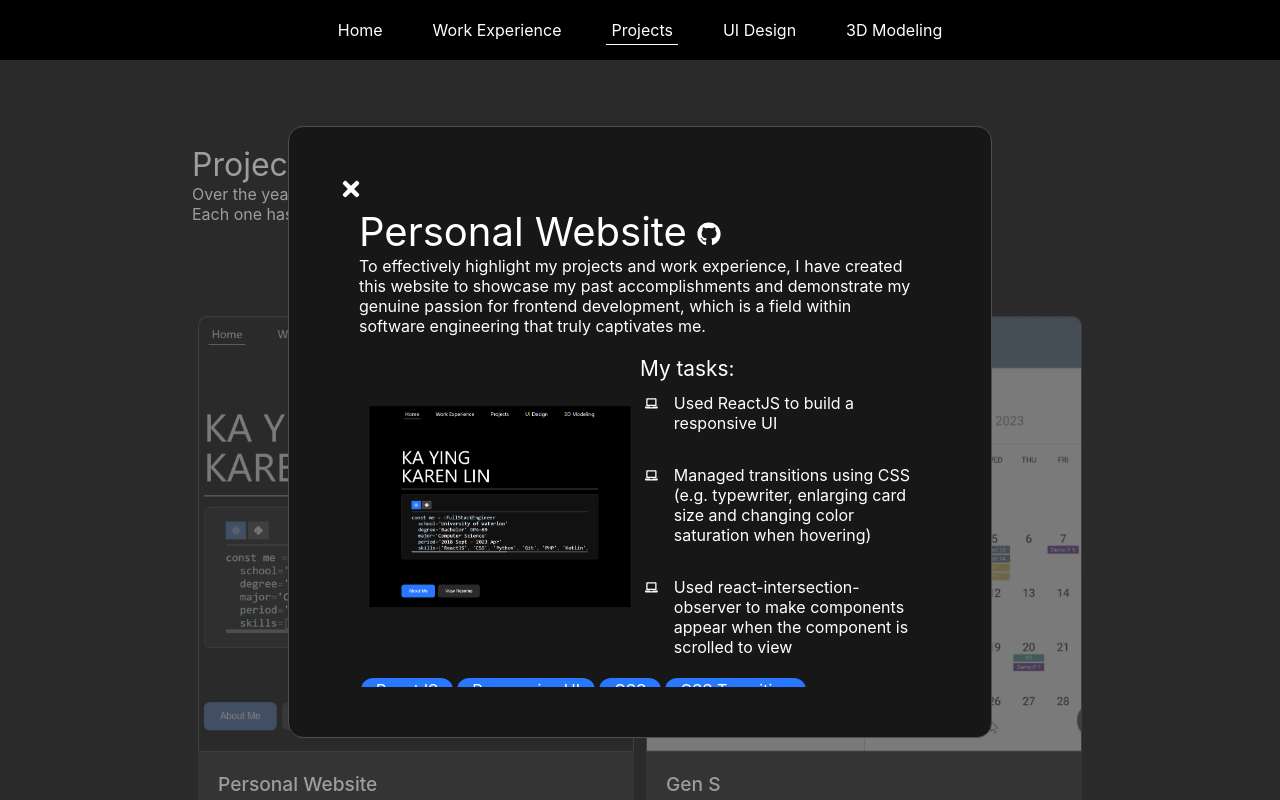
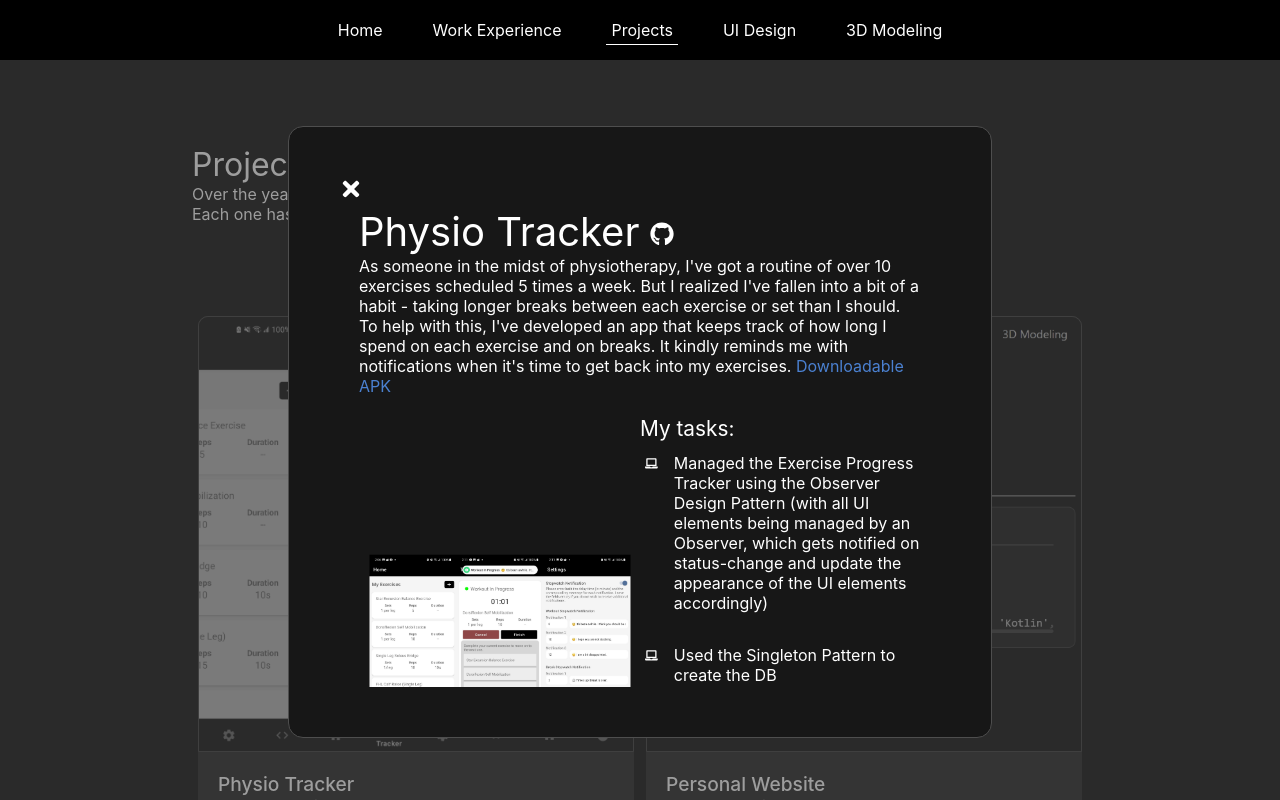
Before and after one commit to karenlinky/personal-website, a React (Create React App) app: page /projects in a window 1280 px wide. Both pictures are taken after a click on the element 415 px from the left and 608 px from the top of the page. Built offline with nearby package versions, Linux system fonts and the light colour scheme.

Commit message:
Added PhysioTracker project

```diff
--- /dev/null
+++ b/src/components/projects/PhysioTracker.js
@@ -0,0 +1,80 @@
+import React from "react";
+import Chip from "../chip/Chip";
+import ListItem1 from "../listItems/ListItem1";
+import ProjectSection from "./ProjectSection";
+import PhysioTrackerApp from "../../attachments/PhysioTrackerApp.apk";
+
+import screenshot from "../../img/physioTracker.jpg";
+
+const PhysioTracker = ({ imageOnLeft, id, openDetail, setProjectDetail }) => {
+  const projectTitle = "Physio Tracker";
+  const projectLink = "https://github.com/karenlinky/physio-tracker";
+  const projectParticipationType = "Personal Project";
+  const projectChips = (
+    <>
+      <Chip>Android Development</Chip>
+      <Chip>Java</Chip>
+      <Chip>OOP</Chip>
+      <Chip>Observer Design Pattern</Chip>
+      <Chip>Singleton Design Pattern</Chip>
+      <Chip>Room (Local Storgae)</Chip>
+    </>
+  );
+  const projectDescr = (
+    <>
+      <div>
+        As someone in the midst of physiotherapy, I've got a routine of over 10
+        exercises scheduled 5 times a week. But I realized I've fallen into a
+        bit of a habit - taking longer breaks between each exercise or set than
+        I should. To help with this, I've developed an app that keeps track of
+        how long I spend on each exercise and on breaks. It kindly reminds me
+        with notifications when it's time to get back into my exercises.{" "}
+        <a
+          href={PhysioTrackerApp}
+          target="_blank"
+          rel="noreferrer"
+          className={"downloadLink"}
+        >
+          {"Downloadable APK"}
+        </a>
+        <a></a>
+      </div>
+    </>
+  );
+
+  const projectInvolvement = (
+    <div>
+      <ListItem1 className={"lessSpaceListItem1"}>
+        Managed the Exercise Progress Tracker using the Observer Design Pattern
+        (with all UI elements being managed by an Observer, which gets notified
+        on status-change and update the appearance of the UI elements
+        accordingly)
+      </ListItem1>
+      <ListItem1>Used the Singleton Pattern to create the DB</ListItem1>
+      <ListItem1>Used RecyclerView to display the list of exercises</ListItem1>
+      <ListItem1>
+        Used AlarmManager, BroadcastReceiver and Notification classes to
+        schedule notifications
+      </ListItem1>
+    </div>
+  );
+
+  const projectImage = screenshot;
+  return (
+    <ProjectSection
+      projectTitle={projectTitle}
+      projectLink={projectLink}
+      projectParticipationType={projectParticipationType}
+      projectChips={projectChips}
+      projectDescr={projectDescr}
+      projectInvolvement={projectInvolvement}
+      projectImage={projectImage}
+      imageOnLeft={imageOnLeft}
+      id={id}
+      openDetail={openDetail}
+      setProjectDetail={setProjectDetail}
+    />
+  );
+};
+
+export default PhysioTracker;
--- a/src/components/projects/Projects.js
+++ b/src/components/projects/Projects.js
@@ -10,6 +10,7 @@ import SpaceInvader from "./SpaceInvader";
 import UltramanRagdoll from "./UltramanRagdoll";
 import Modal from "../modal/Modal";
 import "./projects.css";
+import PhysioTracker from "./PhysioTracker";
 
 const Projects = () => {
   const descr = (
@@ -23,6 +24,7 @@ const Projects = () => {
   );
 
   const ids = {
+    physioTracker: "physio-tracker",
     personalWebsite: "personal-website",
     genS: "gen-s",
     secretGifta: "secret-gifta",
@@ -53,6 +55,11 @@ const Projects = () => {
         <ResponsivePage>
           <PageHeader short label={"Projects"} descr={descr} />
           <div className={"projectGallery"}>
+            <PhysioTracker
+              id={ids.physioTracker}
+              openDetail={openProjectDetail}
+              setProjectDetail={setProjectDetail}
+            />
             <PersonalWebsite
               id={ids.personalWebsite}
               openDetail={openProjectDetail}
--- a/src/components/projects/projects.css
+++ b/src/components/projects/projects.css
@@ -201,6 +201,10 @@
     background-color: rgb(131, 131, 131);
 }
 
+.downloadLink {
+    color: rgb(75, 129, 209);
+}
+
 @media (max-width: 899px) {
     .projectSectionSelector {
         display: inline-block;
```
Also changed, not shown: src/img/physioTracker.jpg (added), 1 other file (tests, documents, lock files or other folders).
